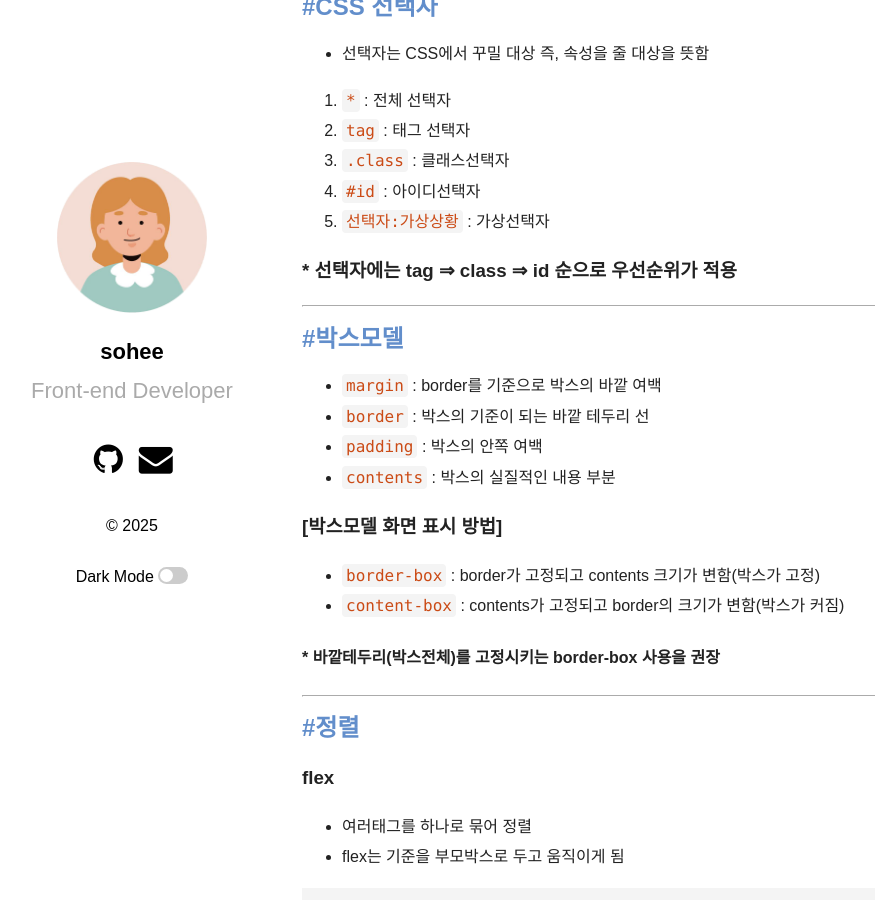
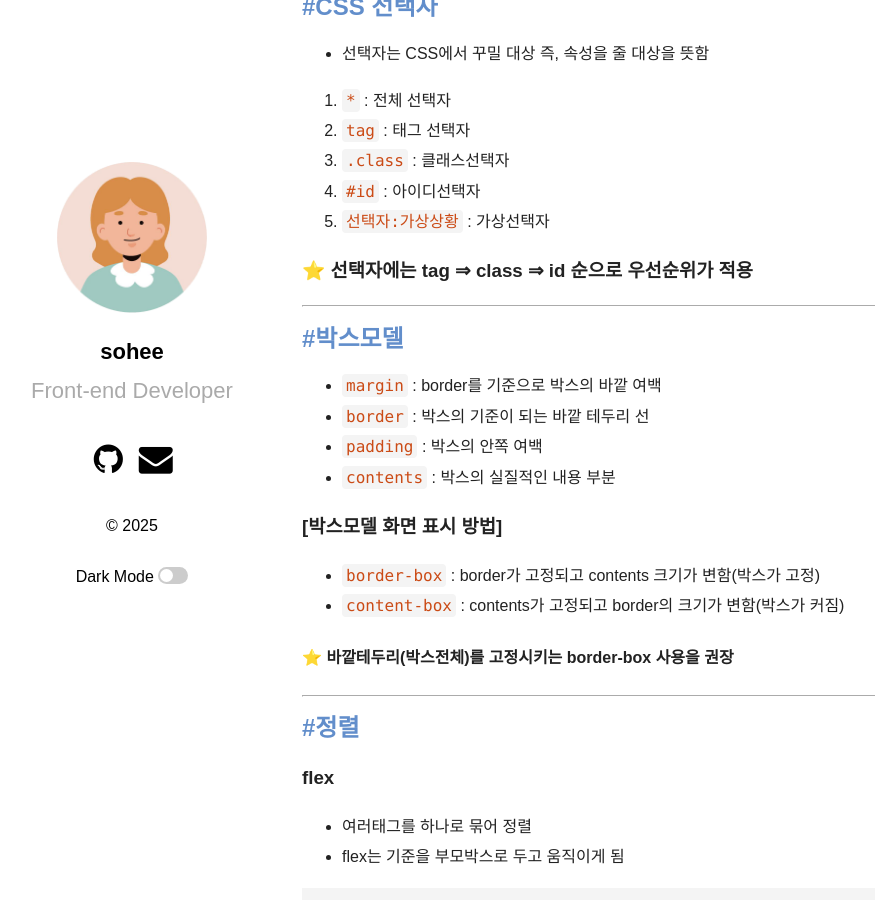
Before and after one commit to shkim00216/shkim00216.github.io, a Jekyll site: the page built from _posts/2025-01-19-3-CSS.md, in a window 1280 px wide and 900 px high, scrolled down 1839 px. Shown: the whole window, without its empty margins (53-928 px from the left). Built offline with Jekyll 4.4.1, drawn with Linux system fonts in a browser that asks for light colours; some web fonts are replaced.

Commit message:
update
icon 수정

```diff
--- a/_posts/2025-01-19-3-CSS.md
+++ b/_posts/2025-01-19-3-CSS.md
@@ -89,7 +89,7 @@ categories: CSS
 4. `#id` : 아이디선택자
 5. `선택자:가상상황` : 가상선택자
 
-### \* 선택자에는 tag ⇒ class ⇒ id 순으로 우선순위가 적용
+### ⭐️ 선택자에는 tag ⇒ class ⇒ id 순으로 우선순위가 적용
 
 ---
 
@@ -105,7 +105,7 @@ categories: CSS
 - `border-box` : border가 고정되고 contents 크기가 변함(박스가 고정)
 - `content-box` : contents가 고정되고 border의 크기가 변함(박스가 커짐)
 
-#### \* 바깥테두리(박스전체)를 고정시키는 border-box 사용을 권장
+#### ⭐️ 바깥테두리(박스전체)를 고정시키는 border-box 사용을 권장
 
 ---
 
```
Also changed, not shown: _posts/2024-12-30-Test.md (+6 -0 lines), _posts/2025-01-19-4-Javascript.md (+4 -5 lines), _posts/2025-01-20-1-Chrome_dev.md (+1 -1 lines), _posts/2025-01-20-2-Javascript2.md (added, +19 -0 lines).
